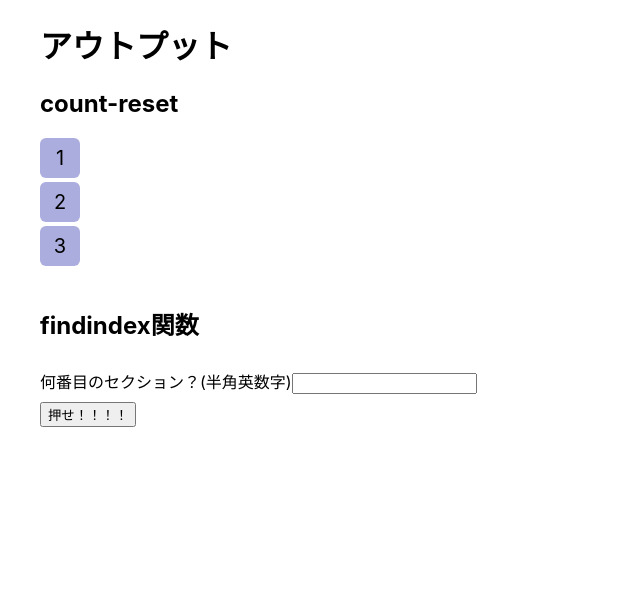
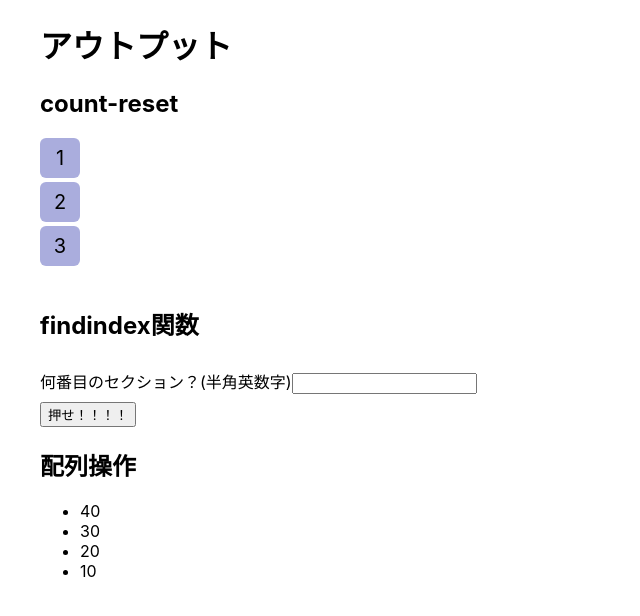
Before and after one commit to toraguitar/output-channel, a React (Create React App) app: page / in a window 1280 px wide. Shown: the top 616 px of the page, without its empty margins (0-640 px from the left). Built offline with nearby package versions, Linux system fonts and the light colour scheme; the HTML template or start-up script is replaced by a standard one.

Commit message:
map関数の実行

```diff
--- a/src/App.tsx
+++ b/src/App.tsx
@@ -2,12 +2,14 @@ import React from "react";
 import "./scss/App.scss";
 import Rank from "./partials/rank";
 import FindIndex from "./partials/findindex";
+import Arrangement from "./partials/arrangement";
 
 function App() {
   return (
     <main className="output">
       <Rank />
       <FindIndex />
+      <Arrangement />
     </main>
   );
 }
--- /dev/null
+++ b/src/partials/arrangement.tsx
@@ -0,0 +1,23 @@
+import React from "react";
+
+function Arrangement() {
+    const array = [40, 30, 20, 10];
+    var loop = () => {
+        return (
+        <ul className="output-arrangement">
+            {array.map((number) =>
+                <li>{number}</li>
+            )}
+        </ul>
+        )
+    };
+
+    return (
+        <section className="output-arrangement">
+            <h2>配列操作</h2>
+            {loop()}
+        </section>
+    )
+};
+
+export default Arrangement;
```
